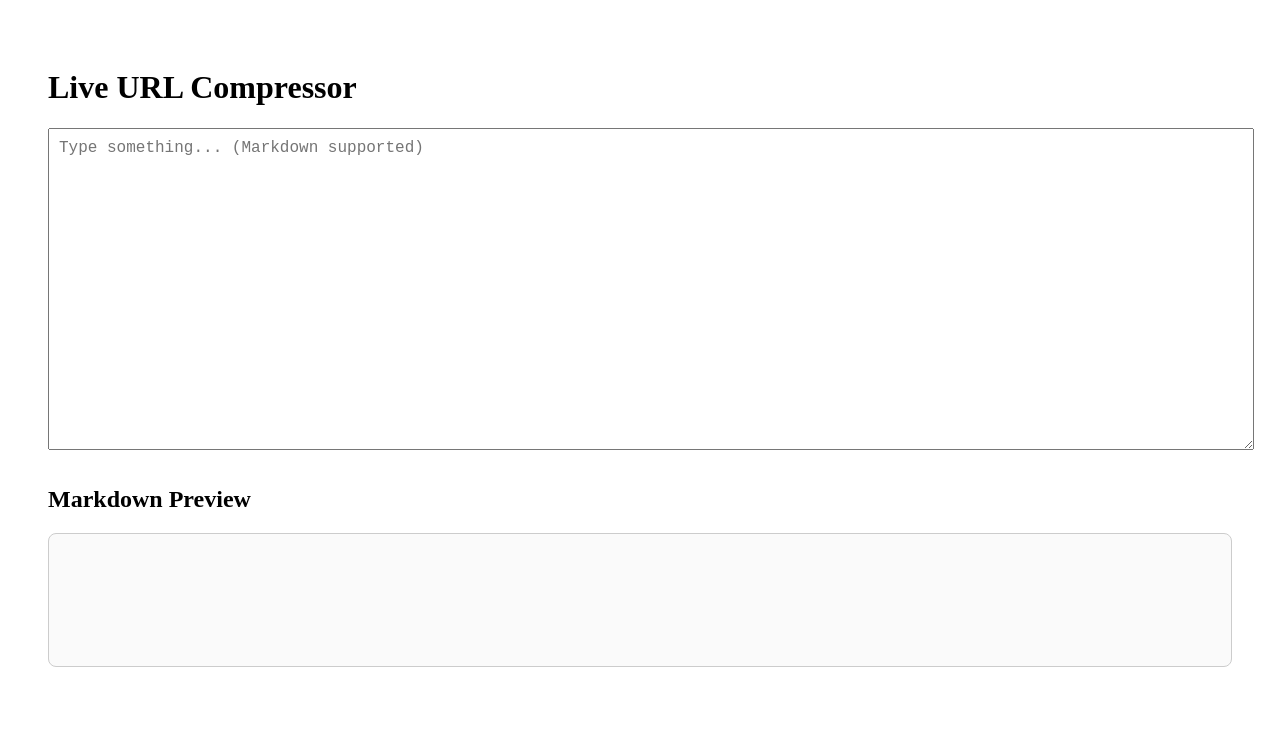
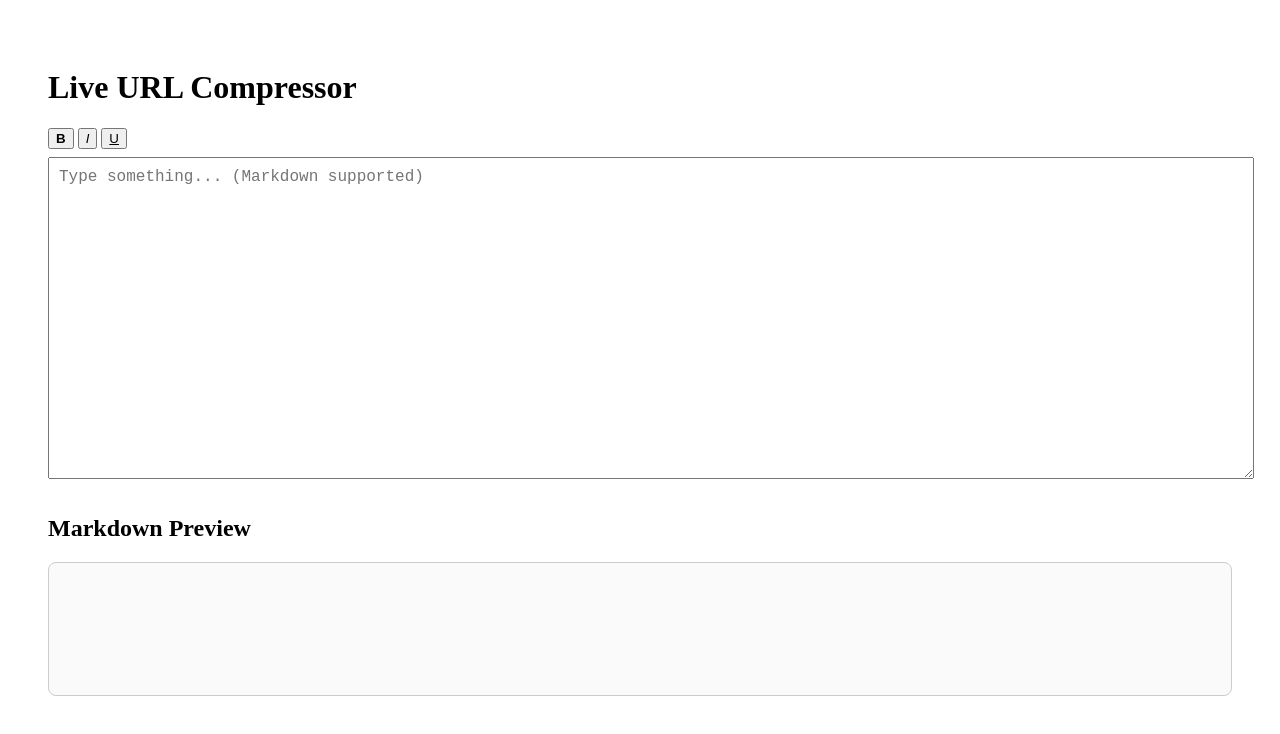
Before and after one commit to Kashan-2912/textarea-share, a Next.js app: page / in a window 1280 px wide. Shown: the top 734 px of the page. Built offline with nearby package versions, Linux system fonts and the light colour scheme.

Commit message:
feat: add bold, italic support buttons directly instead of manual

```diff
--- a/app/page.tsx
+++ b/app/page.tsx
@@ -1,7 +1,7 @@
 "use client";
 
 
-import { useState, useEffect } from "react";
+import { useState, useEffect, useRef } from "react";
 import ReactMarkdown from "react-markdown";
 import { compress, decompress } from "../app/lib/index";
 
@@ -29,10 +29,60 @@ export default function Home() {
     window.history.replaceState(null, "", `#${compressed}`);
   }, [text]);
 
+  // Ref for textarea
+  const textareaRef = useRef(null);
+
+  // Helper to wrap selected text
+  const applyMarkdown = (syntaxStart, syntaxEnd = syntaxStart) => {
+    const textarea = textareaRef.current;
+    if (!textarea) return;
+    const start = textarea.selectionStart;
+    const end = textarea.selectionEnd;
+    const before = text.slice(0, start);
+    const selected = text.slice(start, end);
+    const after = text.slice(end);
+    setText(before + syntaxStart + selected + syntaxEnd + after);
+    // Restore selection
+    setTimeout(() => {
+      textarea.focus();
+      textarea.setSelectionRange(
+        start + syntaxStart.length,
+        end + syntaxStart.length + selected.length
+      );
+    }, 0);
+  };
+
   return (
     <main style={{ padding: 40 }}>
       <h1>Live URL Compressor</h1>
+      <div style={{ marginBottom: 8 }}>
+        <button
+          type="button"
+          title="Bold"
+          onClick={() => applyMarkdown("**", "**")}
+          style={{ fontWeight: "bold", marginRight: 4 }}
+        >
+          B
+        </button>
+        <button
+          type="button"
+          title="Italic"
+          onClick={() => applyMarkdown("*", "*")}
+          style={{ fontStyle: "italic", marginRight: 4 }}
+        >
+          I
+        </button>
+        <button
+          type="button"
+          title="Underline (Markdown syntax)"
+          onClick={() => applyMarkdown("<u>", "</u>")}
+          style={{ textDecoration: "underline", marginRight: 4 }}
+        >
+          U
+        </button>
+      </div>
       <textarea
+        ref={textareaRef}
         value={text}
         onChange={(e) => setText(e.target.value)}
         placeholder="Type something... (Markdown supported)"
--- a/package.json
+++ b/package.json
@@ -13,7 +13,8 @@
     "next": "16.1.6",
     "react": "19.2.3",
     "react-dom": "19.2.3",
-    "react-markdown": "^10.1.0"
+    "react-markdown": "^10.1.0",
+    "rehype-raw": "^7.0.0"
   },
   "devDependencies": {
     "@tailwindcss/postcss": "^4",
```
Also changed, not shown: 1 other file (tests, documents, lock files or other folders).
